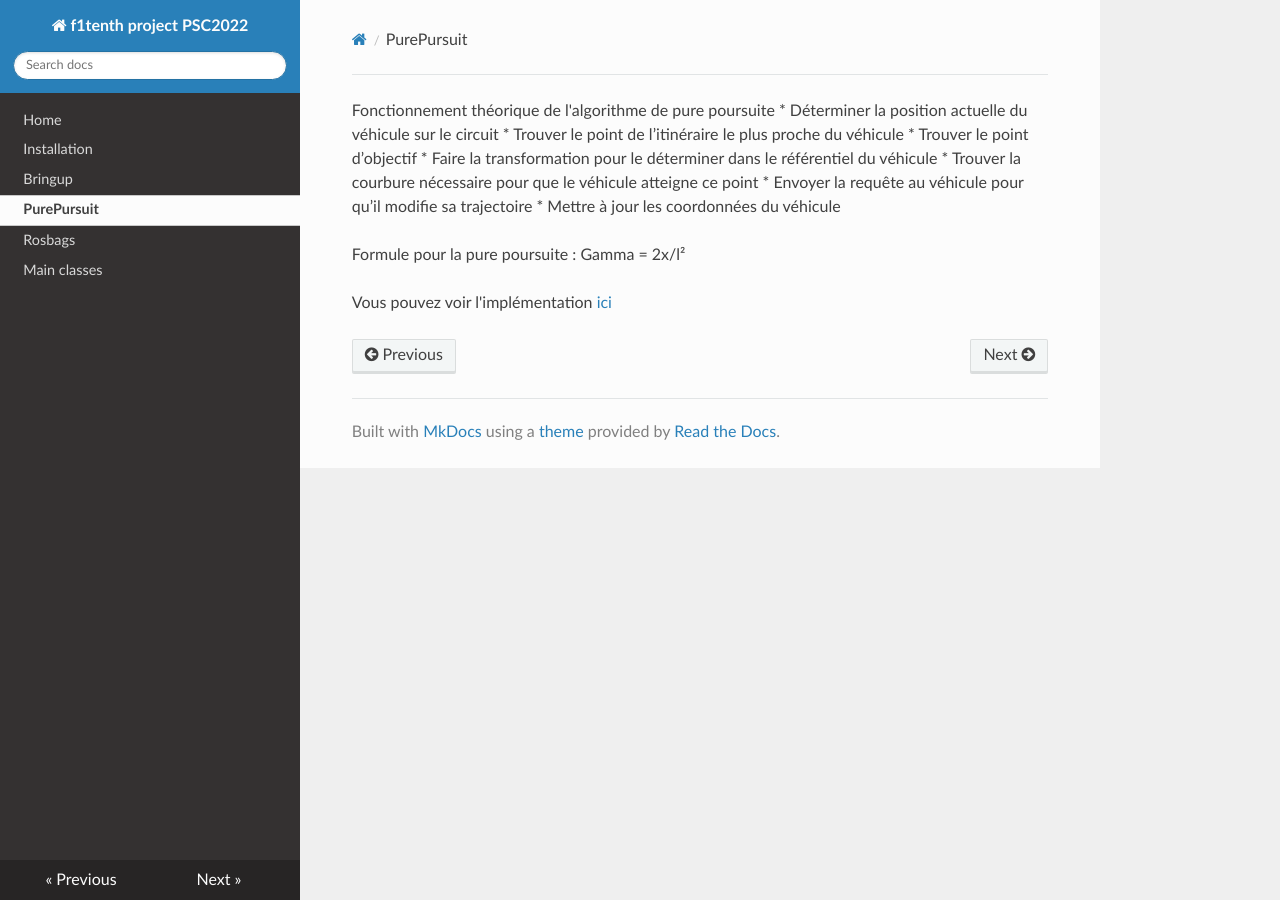
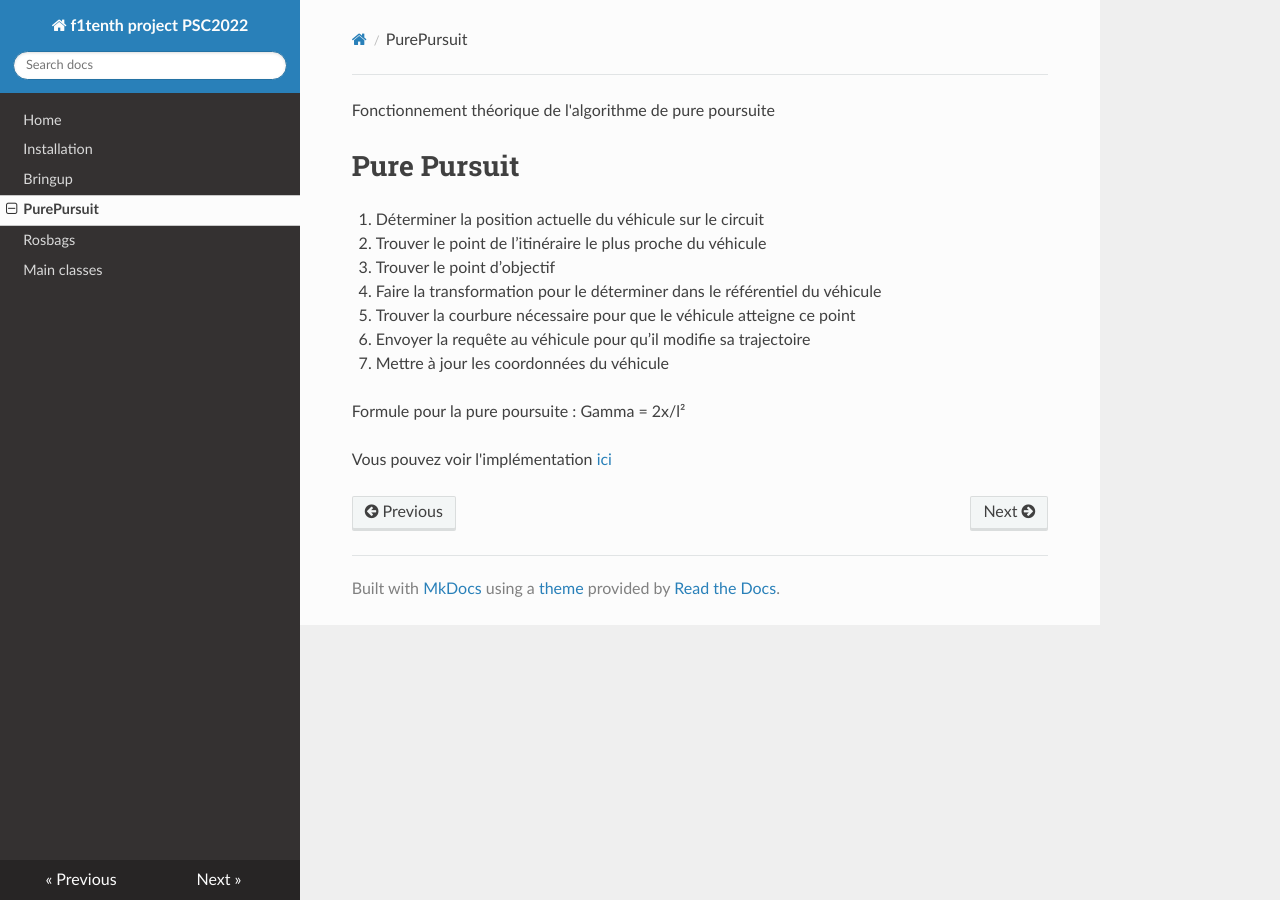
Before and after one commit to pe712/PSC, an MkDocs documentation site: the page built from docs/docs/purepursuit.md, in a window 1280 px wide. Built offline with MkDocs 1.6.1, drawn with Linux system fonts in a browser that asks for light colours; nearby versions of some CDN libraries.

Commit message:
Update purepursuit.md

```diff
--- a/docs/docs/purepursuit.md
+++ b/docs/docs/purepursuit.md
@@ -1,11 +1,12 @@
 Fonctionnement théorique de l'algorithme de pure poursuite
-*  Déterminer la position actuelle du véhicule sur le circuit
-*  Trouver le point de l’itinéraire le plus proche du véhicule
-*  Trouver le point d’objectif
-*  Faire la transformation pour le déterminer dans le référentiel du véhicule
-*  Trouver la courbure nécessaire pour que le véhicule atteigne ce point
-*  Envoyer la requête au véhicule pour qu’il modifie sa trajectoire
-*  Mettre à jour les coordonnées du véhicule
+# Pure Pursuit
+1. Déterminer la position actuelle du véhicule sur le circuit
+2. Trouver le point de l’itinéraire le plus proche du véhicule
+3. Trouver le point d’objectif
+4. Faire la transformation pour le déterminer dans le référentiel du véhicule
+5. Trouver la courbure nécessaire pour que le véhicule atteigne ce point
+6. Envoyer la requête au véhicule pour qu’il modifie sa trajectoire
+7. Mettre à jour les coordonnées du véhicule
 
 Formule pour la pure poursuite :
 Gamma = 2x/l²
```
